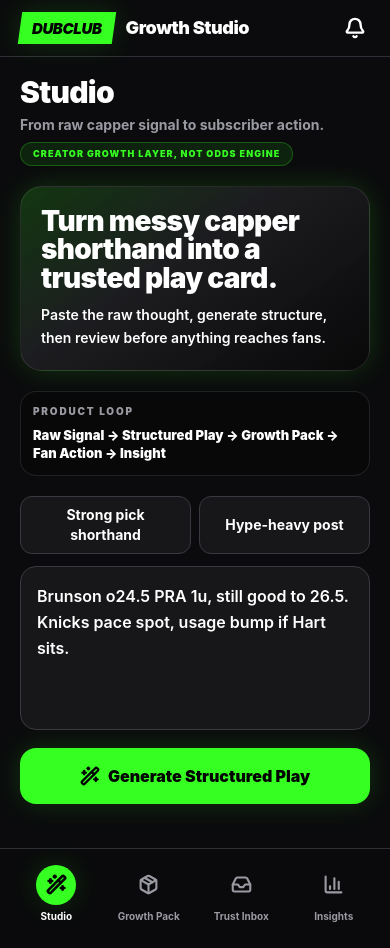
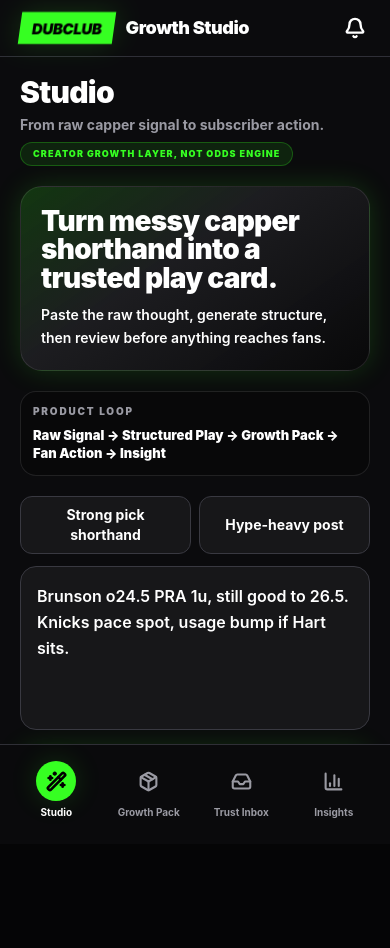
Before and after one commit to developwithJB/dubclub-growth-studio, a React (Vite) app: page / in a window 390 px wide. After the commit the page ends 844 px from the top, so only its background shows below. Built offline with nearby package versions, Linux system fonts and the light colour scheme; the HTML template or start-up script is replaced by a standard one.

Commit message:
Fix mobile app shell scrolling

```diff
--- a/src/App.tsx
+++ b/src/App.tsx
@@ -94,10 +94,12 @@ function App() {
   }, [activeTab, confirmationId, play, rawInput, tailedPlays]);
 
   return (
-    <div className="min-h-screen bg-[#050506] text-white sm:flex sm:items-center sm:justify-center sm:p-5">
-      <section className="relative mx-auto flex min-h-svh w-full max-w-[430px] flex-col overflow-hidden bg-dub-ink sm:h-[900px] sm:min-h-0 sm:rounded-[38px] sm:border sm:border-white/10 sm:shadow-2xl">
+    <div className="h-dvh overflow-hidden bg-[#050506] text-white sm:flex sm:items-center sm:justify-center sm:p-5">
+      <section className="relative mx-auto flex h-full min-h-0 w-full max-w-[430px] flex-col overflow-hidden bg-dub-ink sm:max-h-[900px] sm:rounded-[38px] sm:border sm:border-white/10 sm:shadow-2xl">
         <AppHeader />
-        <div className="flex-1 overflow-y-auto px-5 pb-36 pt-5">{activeView}</div>
+        <main className="min-h-0 flex-1 overflow-y-auto overscroll-contain px-5 pb-6 pt-5">
+          {activeView}
+        </main>
         <BottomTabs activeTab={activeTab} onChange={setActiveTab} />
       </section>
     </div>
@@ -145,7 +147,7 @@ function ProductLoopMini() {
 
 function BottomTabs({ activeTab, onChange }: { activeTab: Tab; onChange: (tab: Tab) => void }) {
   return (
-    <nav className="safe-bottom absolute inset-x-0 bottom-0 border-t border-dub-border/80 bg-[#0b0b0d]/95 px-3 pt-2 backdrop-blur">
+    <nav className="safe-bottom shrink-0 border-t border-dub-border/80 bg-[#0b0b0d]/95 px-3 pt-2 backdrop-blur">
       <div className="grid grid-cols-4 items-end gap-1">
         {tabs.map((tab) => {
           const Icon = tab.icon;
--- a/src/index.css
+++ b/src/index.css
@@ -18,7 +18,9 @@
 html,
 body,
 #root {
+  height: 100%;
   min-height: 100%;
+  overflow: hidden;
 }
 
 body {
@@ -28,6 +30,7 @@ body {
     #050506;
   color: #f6f6f7;
   font-family: Inter, ui-sans-serif, system-ui, -apple-system, BlinkMacSystemFont, "Segoe UI", sans-serif;
+  overscroll-behavior: none;
 }
 
 button,
```
